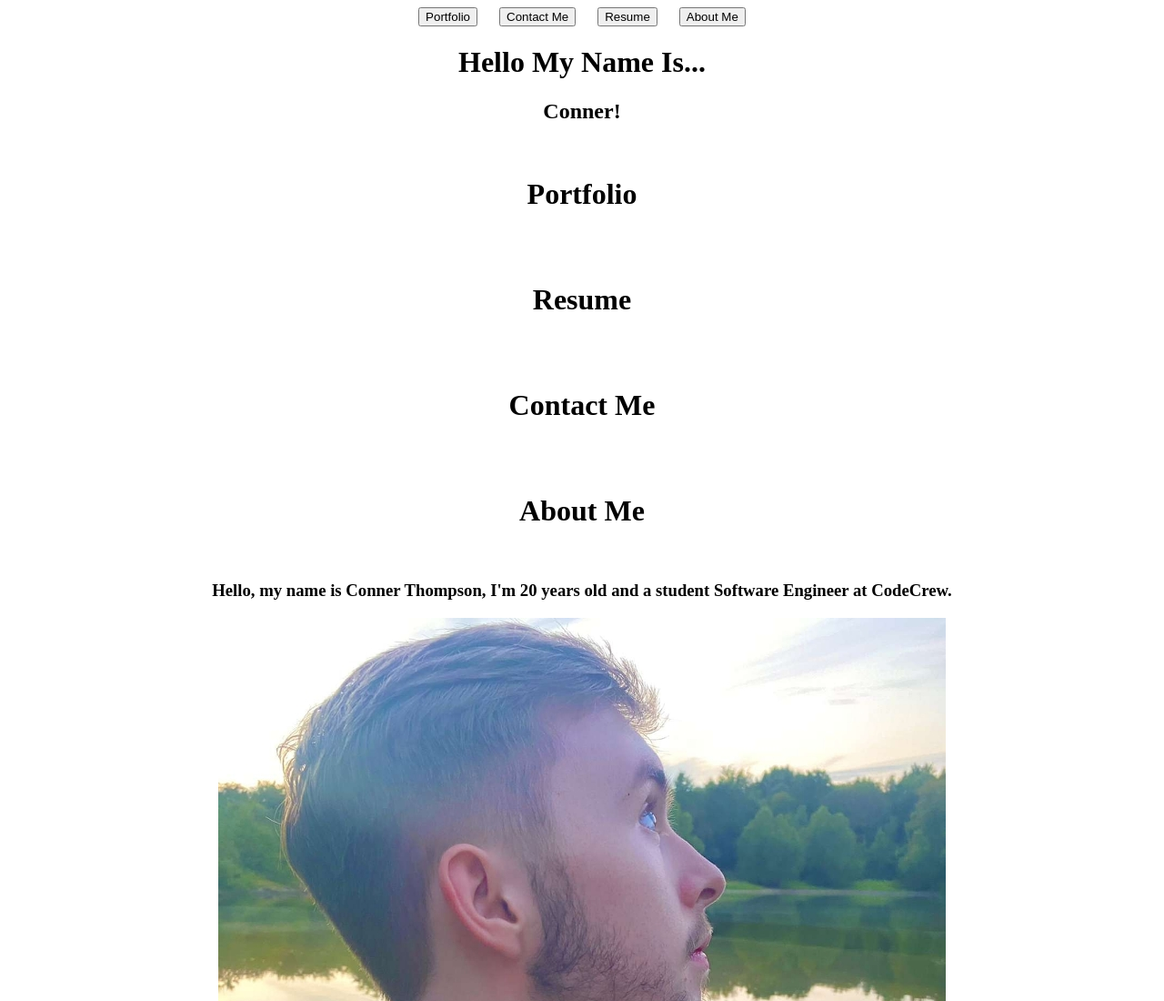
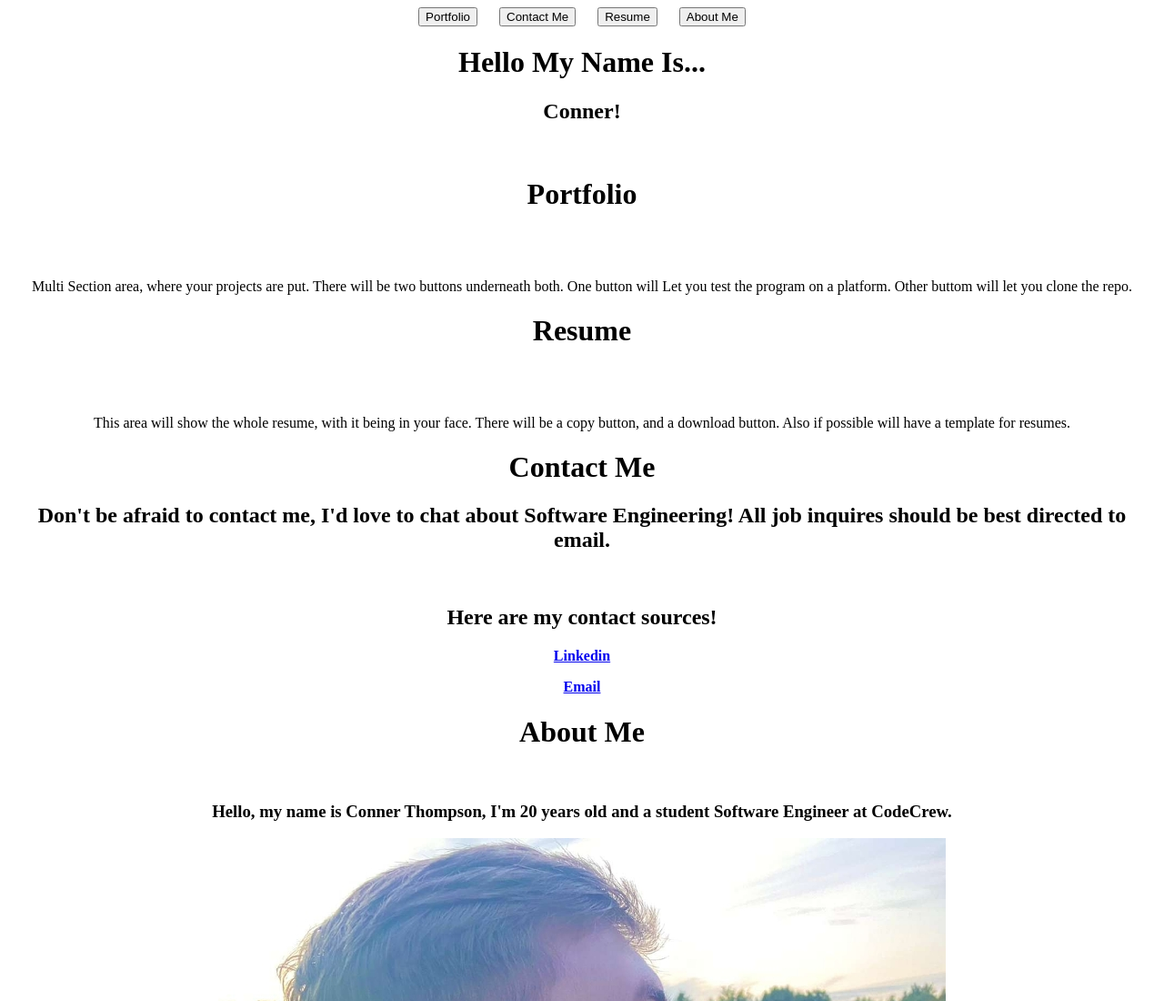
Before and after one commit to ConnerKT/102-Class04, a plain HTML site: page index.html in a window 1280 px wide. Shown: the top 1100 px of the page at 91% size. Drawn offline with Linux system fonts and the light colour scheme.

Commit message:
Fluff Add
Fluffed out details

```diff
--- a/index.html
+++ b/index.html
@@ -11,12 +11,26 @@
                 <h1><center>Portfolio</center></h1>
                 <br>
                 <br>
+                <p>Multi Section area, where your projects are put.
+                    There will be two buttons underneath both.
+                    One button will Let you test the program on a platform.
+                    Other buttom will let you clone the repo.
+                </p>
                     <h1><center>Resume</center></h1>
                     <br>
                     <br>
+                    <p>This area will show the whole resume, with it being in your face.
+                        There will be a copy button, and a download button.
+                        Also if possible will have a template for resumes.
+                    </p>
                         <h1><center>Contact Me</center></h1>
+                        <h2>Don't be afraid to contact me, I'd love to chat about Software Engineering!
+                            All job inquires should be best directed to email.
+                        </h2>
                         <br>
-                        <br>
+                        <h2>Here are my contact sources!</h2>
+                        <p><b><a href=“https://www.linkedin.com/in/connerkt/”>Linkedin</a></b></p>
+                        <p><b><a href=“https://www.linkedin.com/in/connerkt/”>Email</a></b></p>
                             <h1><center>About Me</center></h1>
                             <br>
                             <h3>Hello, my name is Conner Thompson, I'm 20 years old and a student Software Engineer at CodeCrew. </h3>
```
